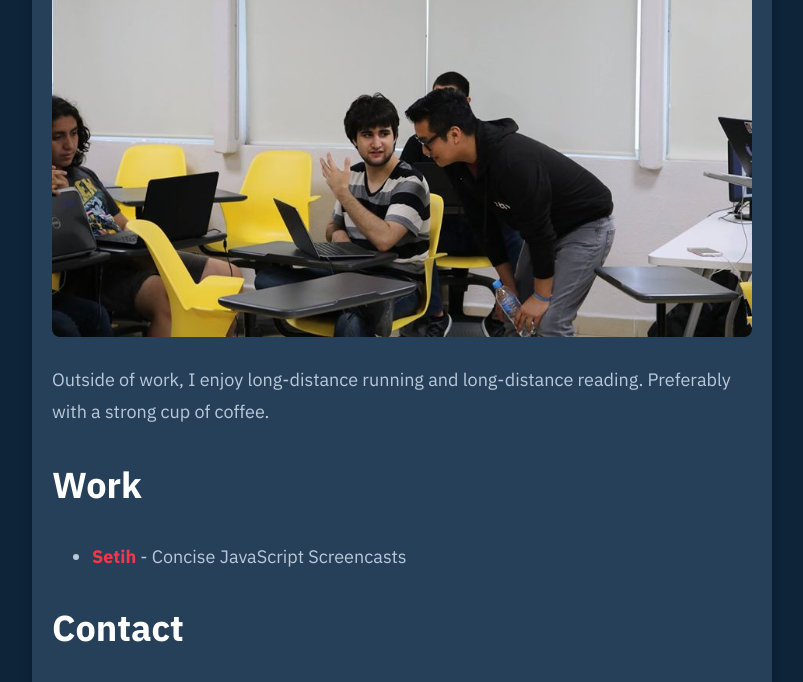
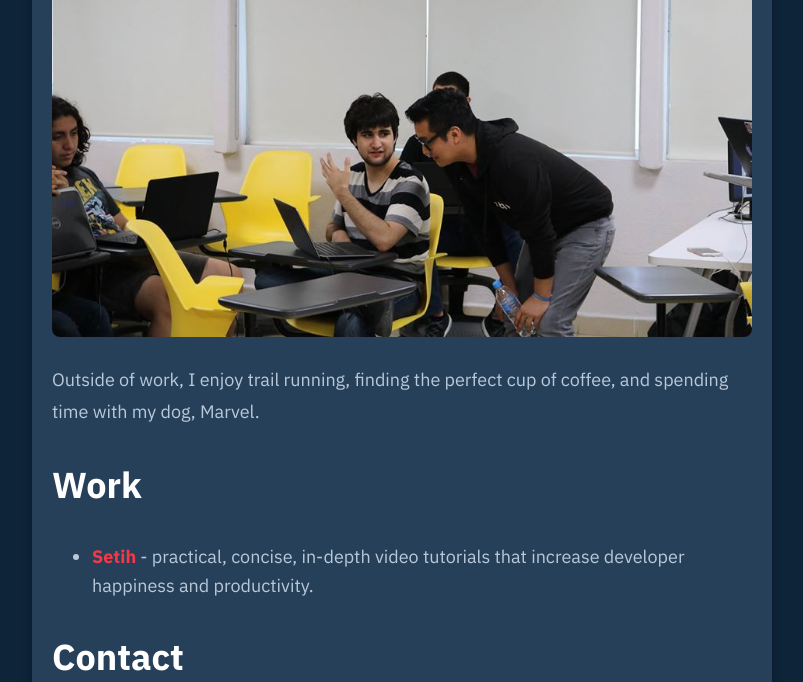
Before and after one commit to ddanielcruzz/laurosilvacom, a Gatsby site: page /about in a window 1280 px wide. Shown: the part 508-1190 px from the top of the page, without its empty margins (238-1041 px from the left). Built offline with nearby package versions, Linux system fonts and the light colour scheme; Gatsby itself is replaced by a stand-in of ours.

Commit message:
Editing about info

```diff
--- a/src/pages/about.js
+++ b/src/pages/about.js
@@ -21,13 +21,14 @@ const About = () => (
       <AboutImage fadeIn="false" loading="eager" critical="true" />
       <br />
       <p>
-        Outside of work, I enjoy long-distance running and long-distance
-        reading. Preferably with a strong cup of coffee.
+        Outside of work, I enjoy trail running, finding the perfect cup of
+        coffee, and spending time with my dog, Marvel.
       </p>
       <h2>Work</h2>
       <ul>
         <li>
-          <a href="https://setih.com">Setih</a> - Concise JavaScript Screencasts
+          <a href="https://setih.com">Setih</a> - practical, concise, in-depth
+          video tutorials that increase developer happiness and productivity.
         </li>
       </ul>
       <h2>Contact</h2>
```
